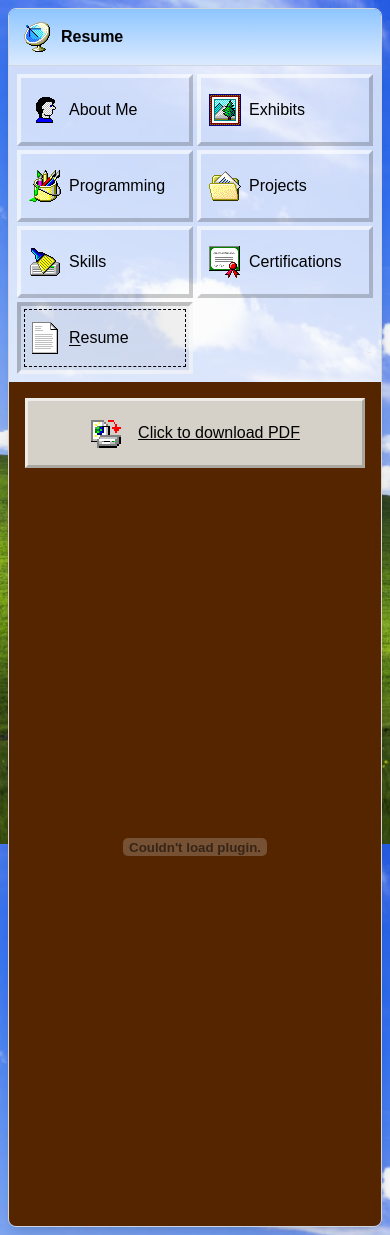
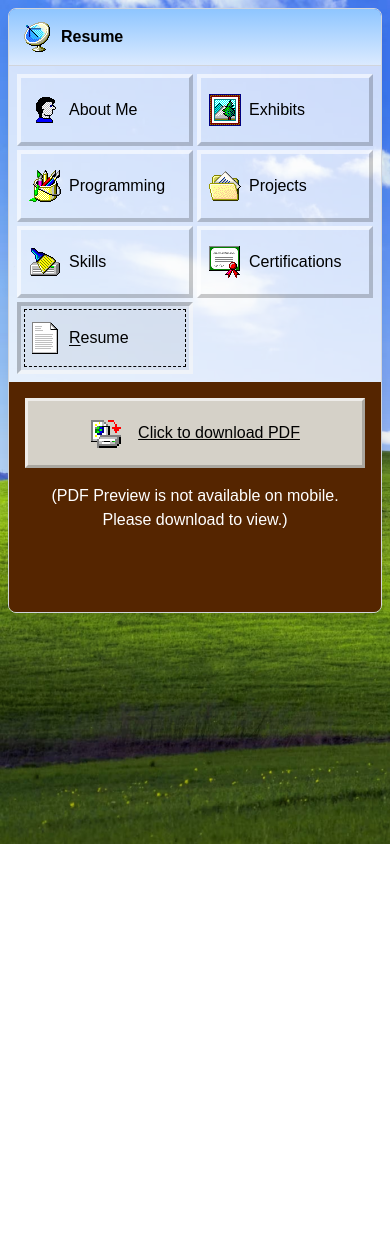
Before and after one commit to erinbaralph-svg/erinbaralph.github.io, a Next.js app: page /resume in a window 390 px wide. After the commit the page ends 844 px from the top, so only its background shows below. Built offline with nearby package versions, Linux system fonts and the light colour scheme.

Commit message:
layout updates

```diff
--- a/app/Navbar.tsx
+++ b/app/Navbar.tsx
@@ -58,7 +58,7 @@ export function Navbar({ currentPageHref }: { currentPageHref: string }) {
         </p>
       </div>
 
-      <div className="grid grid-cols-2 sm:flex gap-1 p-2 sm:p-4 bg-white/75">
+      <div className="grid grid-cols-2 md:flex flex-wrap gap-1 p-2 md:p-4 bg-white/75">
         {availablePages.map((page) => {
           const isActive = currentPageHref === page.href;
 
@@ -66,7 +66,7 @@ export function Navbar({ currentPageHref }: { currentPageHref: string }) {
             <a
               key={page.href}
               className={clsx(
-                "flex sm:flex-col items-center sm:justify-center w-full h-18 sm:w-40 sm:h-32 border-4",
+                "flex md:flex-col items-center md:justify-center w-full h-18 md:w-40 md:h-32 border-4 shrink-0",
                 isActive
                   ? "border-t-black/20 border-r-white/60 border-b-white/60 border-l-black/20 bg-black/5"
                   : "border-t-white/60 border-r-black/20 border-b-black/20 border-l-white/60"
@@ -75,9 +75,9 @@ export function Navbar({ currentPageHref }: { currentPageHref: string }) {
             >
               <div
                 className={clsx(
-                  "flex sm:flex-col sm:justify-center items-center gap-2 sm:gap-1 px-2 sm:px-4 w-full sm:w-fit h-full aspect-square",
+                  "flex md:flex-col md:justify-center items-center gap-2 md:gap-1 px-2 md:px-4 w-full md:w-fit h-full aspect-square",
                   isActive &&
-                    "outline-1 outline-black outline-dashed -outline-offset-4 sm:-outline-offset-8"
+                    "outline-1 outline-black outline-dashed -outline-offset-4 md:-outline-offset-8"
                 )}
               >
                 <Image
@@ -85,7 +85,7 @@ export function Navbar({ currentPageHref }: { currentPageHref: string }) {
                   alt="About icon"
                   width={32}
                   height={32}
-                  className="size-8 sm:size-16 pixelated object-contain"
+                  className="size-8 md:size-16 pixelated object-contain"
                 />
                 <p
                   className={clsx(
--- a/app/not-found.tsx
+++ b/app/not-found.tsx
@@ -12,7 +12,7 @@ export default function NotFound() {
         <h1 className="bg-white text-[#0000AC] px-2 py-1 mb-4">
           404: page not found :(
         </h1>
-        <p className="mb-8 max-w-[45ch] text-center">
+        <p className="mx-4 mb-8 max-w-[45ch] text-center">
           This page does not exist or is being updated. Click to go back to
           home.
         </p>
--- a/app/resume/page.tsx
+++ b/app/resume/page.tsx
@@ -11,7 +11,7 @@ export default function ResumePage() {
   return (
     <>
       <Navbar currentPageHref="/resume" />
-      <main className="h-svh bg-[#552500] p-4 flex flex-col items-center gap-4">
+      <main className="pb-20 sm:h-svh bg-[#552500] p-4 flex flex-col items-center gap-4">
         <Link
           href="/ErinRalph.pdf"
           download={true}
@@ -28,9 +28,12 @@ export default function ResumePage() {
         </Link>
         <embed
           src="/ErinRalph.pdf"
-          className="w-full h-full"
+          className="w-full h-full hidden sm:block"
           type="application/pdf"
         />
+        <p className="block sm:hidden text-white text-center">
+          (PDF Preview is not available on mobile. Please download to view.)
+        </p>
       </main>
     </>
   );
--- a/components/Badge.tsx
+++ b/components/Badge.tsx
@@ -8,7 +8,7 @@ export type BadgeData = {
 
 export function Badge({ title, link, iconSrc }: BadgeData) {
   return (
-    <div className="border-2 border-t-white/30 border-l-white/30 border-b-black/30 border-r-black/30 p-1 flex justify-start items-center gap-4 w-full p-4">
+    <div className="border-3 border-t-white/30 border-l-white/30 border-b-black/30 border-r-black/30 p-1 flex justify-start items-center gap-4 w-full p-4">
         <Image
           src={iconSrc}
           alt={`Icon for ${title}`}
```
